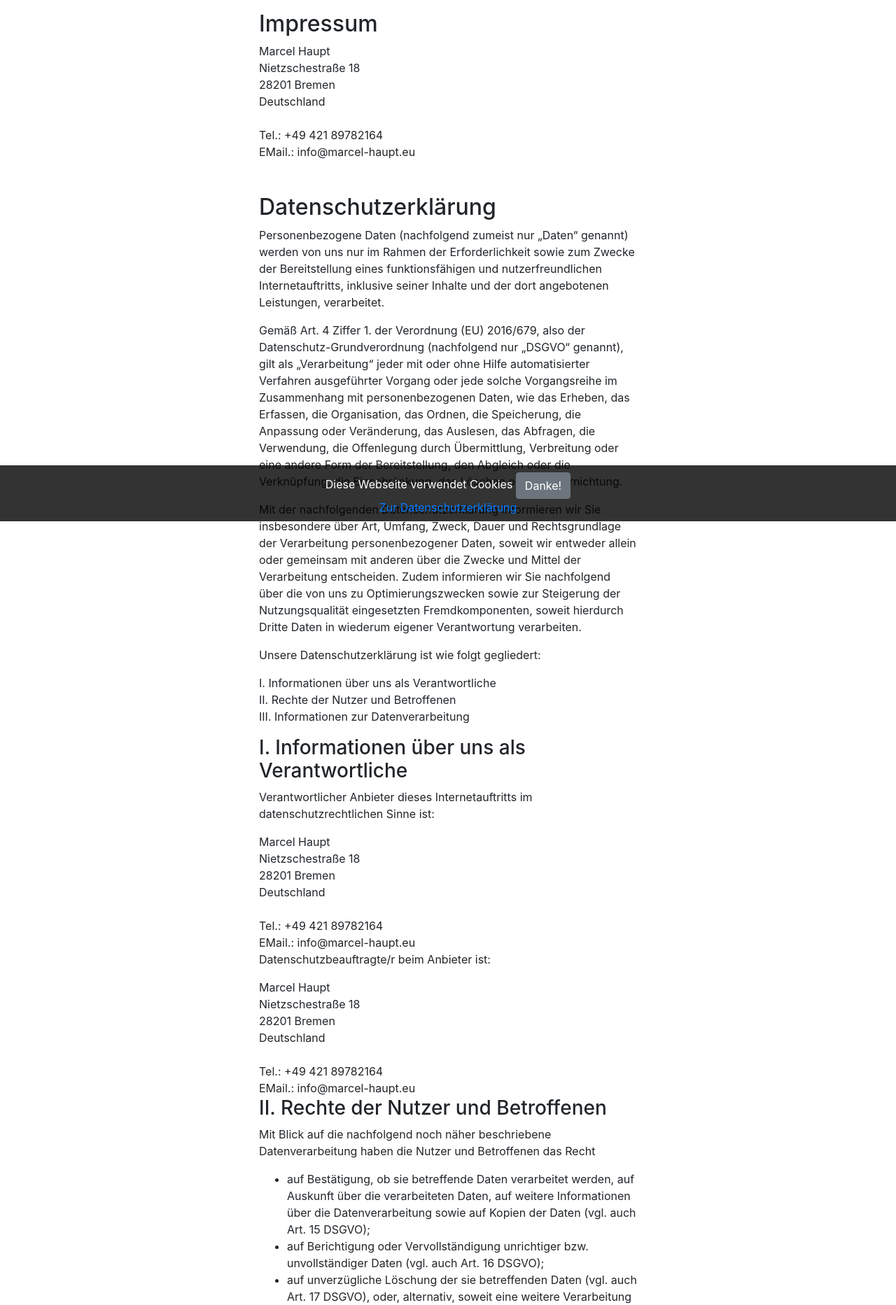
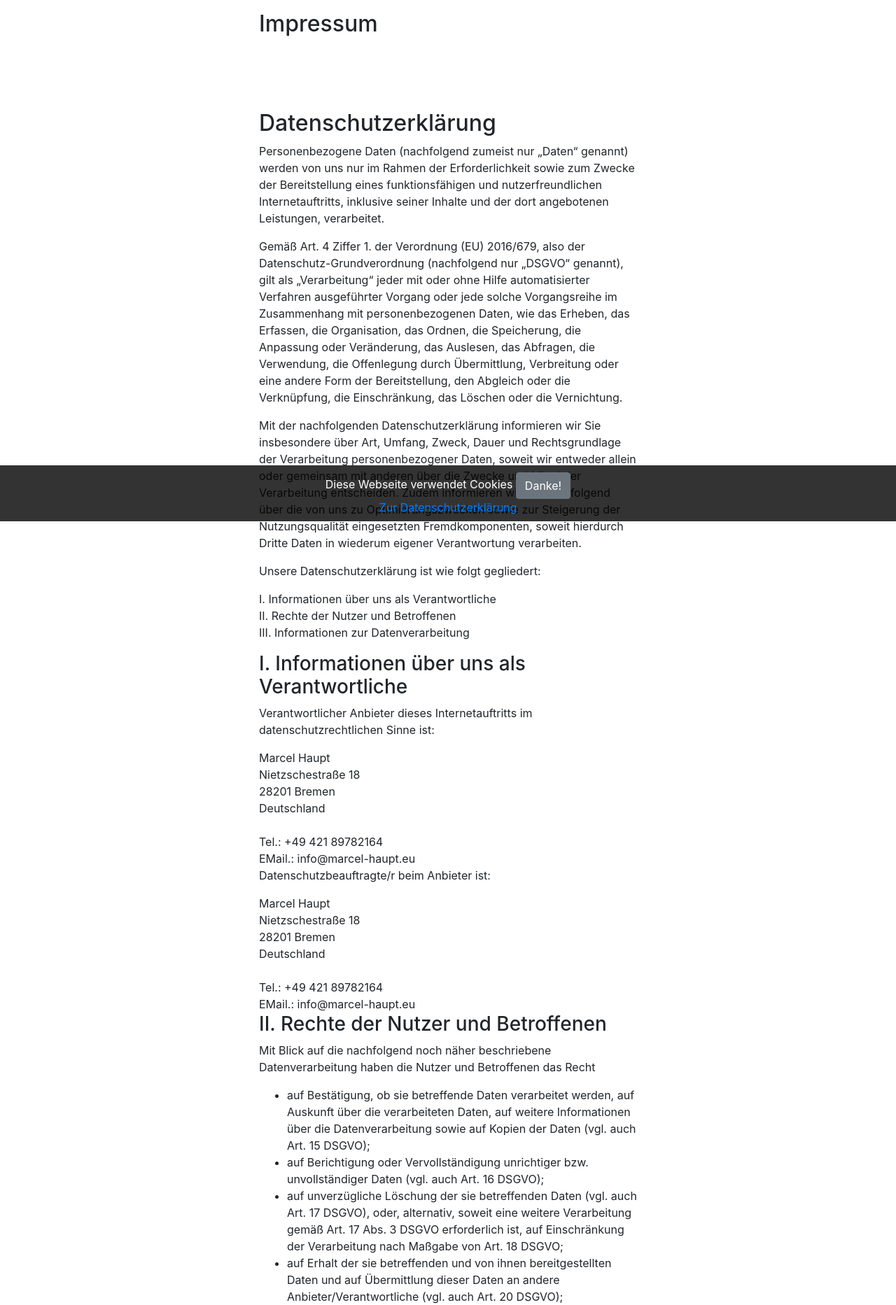
Before and after one commit to mahaupt/mord_in_palermo, a PHP site: page /?p=4 in a window 1280 px wide. Shown: the part 55-1920 px from the top of the page at 70% size. Run offline with PHP 8.4, Linux system fonts and the light colour scheme; data that the repository does not hold is empty; a stand-in replaces the project's code that opens the database connection.

Commit message:
Removed Config, edited imprint

```diff
--- a/class/config.php
+++ /dev/null
@@ -1,22 +0,0 @@
-<?php
-
-$_CONFIG = array();
-
-/* GENERAL SETTINGS */
-$_CONFIG['URL'] = "http://localhost:8080/palermo";
-$_CONFIG['GAMECODE_LENGTH'] = 6;
-$_CONFIG['PLAYERCODE_LENGTH'] = 18;
-
-/* GAME DEFAULTS */
-$_CONFIG['SPIONE'] = 10;
-$_CONFIG['AERZTE'] = 20;
-$_CONFIG['MOERDER'] = 30;
-$_CONFIG['ROUNDTIME'] = 600;
-
-/* DATABASE */
-$_CONFIG['DB_DB'] = "palermo";
-$_CONFIG['DB_HOST'] = "localhost";
-$_CONFIG['DB_USER'] = "root";
-$_CONFIG['DB_PASS'] = "";
-
-?>
--- a/templates/impressum.php
+++ b/templates/impressum.php
@@ -22,13 +22,8 @@
       <div class="col-12 col-md-6 text-left">
 
 <h2>Impressum</h2>
-Marcel Haupt<br>
-Nietzschestraße 18<br>
-28201 Bremen<br>
-Deutschland<br>
 <br>
-Tel.: +49 421 89782164<br>
-EMail.: info@marcel-haupt.eu<br>
+<br>
 
 
 <br><br>
```
Also changed, not shown: 1 other file.
